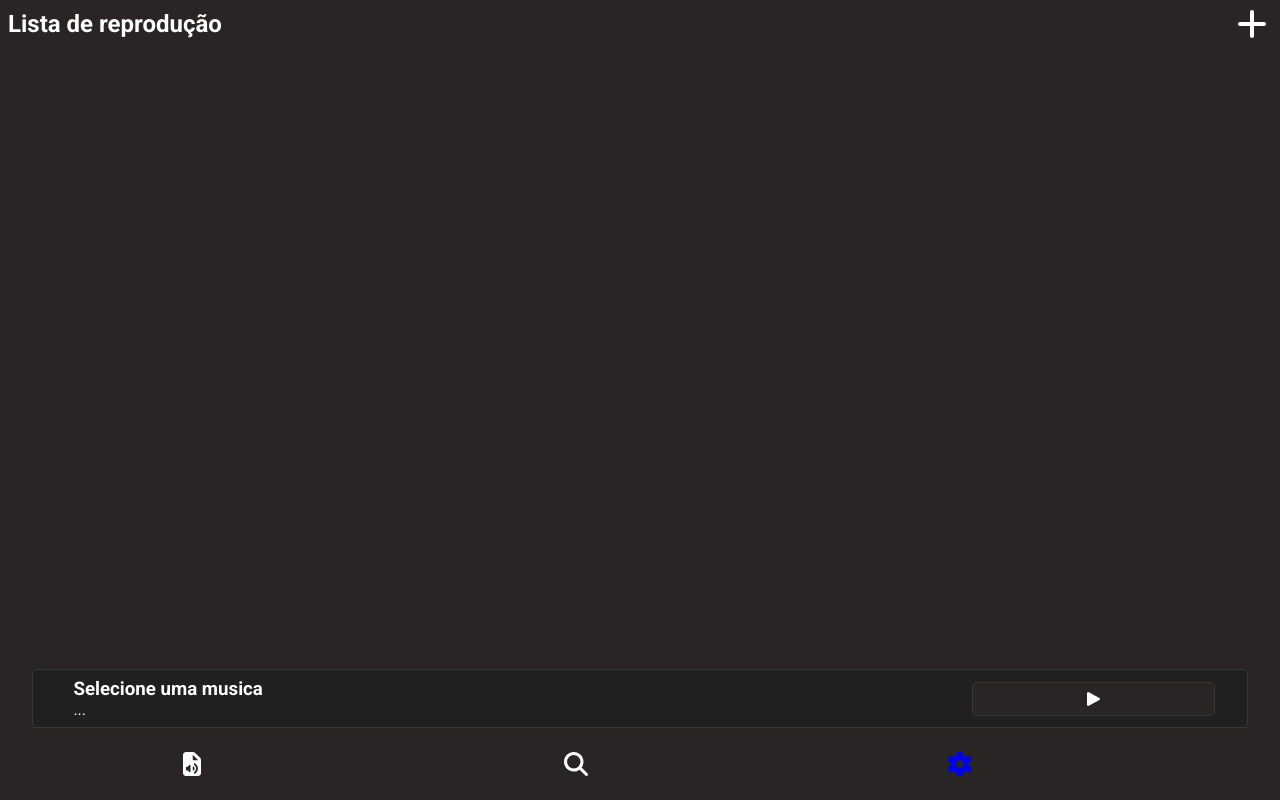
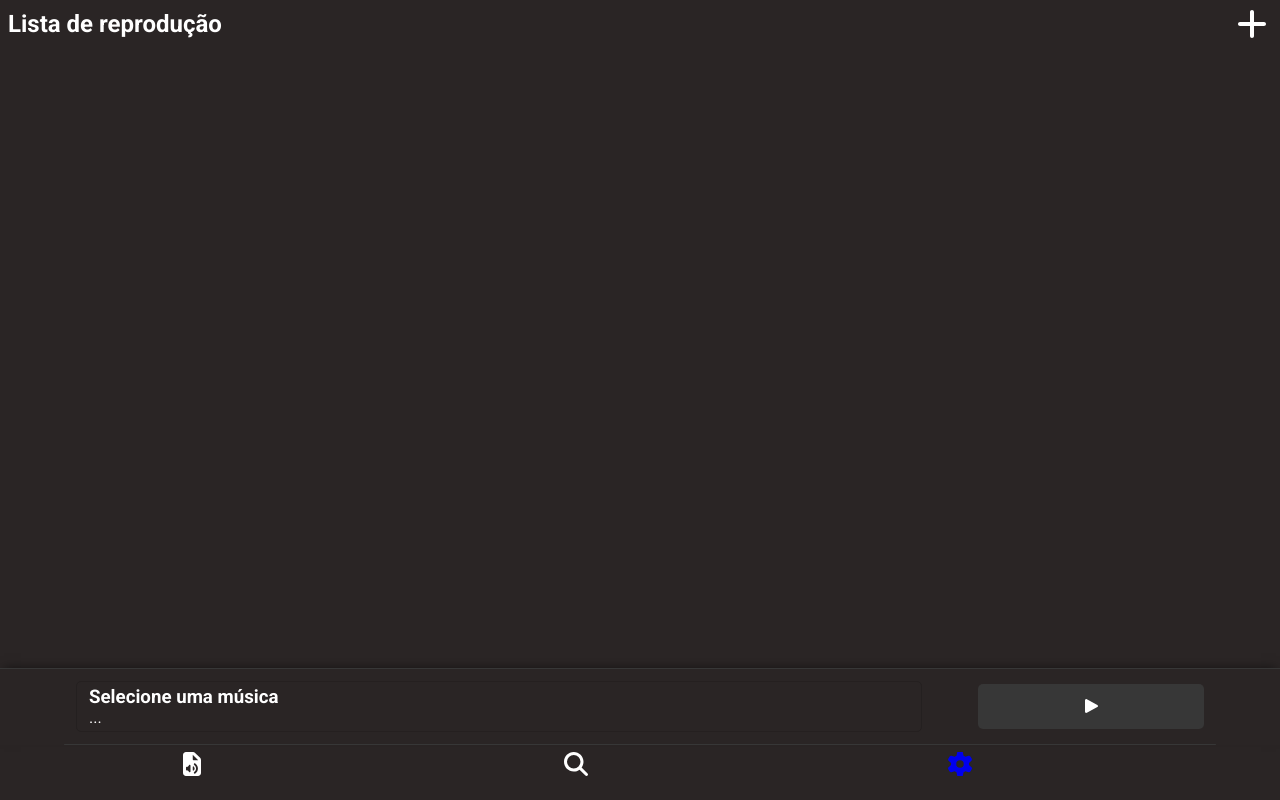
Before and after one commit to Frm2003/mp3-player, a React (Vite) app: page / in a window 1280 px wide. Built offline with nearby package versions, Linux system fonts and the light colour scheme.

Commit message:
revisão no visual da barra de informações da musica

```diff
--- a/src/components/PlayerControl/index.tsx
+++ b/src/components/PlayerControl/index.tsx
@@ -6,8 +6,9 @@ import {
 import { FontAwesomeIcon } from '@fortawesome/react-fontawesome';
 import { usePlayerContext } from '../../contexts/playerContext';
 
-import style from './styles/style.module.css';
 import { useEffect, useRef } from 'react';
+
+import './styles/style.css';
 
 function ProgressBar() {
     const { state } = usePlayerContext();
@@ -33,8 +34,8 @@ function ProgressBar() {
     }, [audio]);
 
     return (
-        <div className={style.progress}>
-            <div ref={progressRef} className={style.actualProgress}></div>
+        <div className='progress'>
+            <div ref={progressRef} className={'actualProgress'}></div>
         </div>
     );
 }
@@ -67,26 +68,17 @@ export default function PlayerControl() {
     const toggleAudio: () => void = estado != 'paused' ? pause : play;
 
     return (
-        <section className={style.layout}>
+        <section className={'playerControl'}>
             <article>
-                <div className={style.main}>
-                    <div className={style.title}>
-                        <h3>{infoMusica?.nome || 'Selecione uma musica'}</h3>
-                        <span>{infoMusica?.artista || '...'}</span>
-                    </div>
-                    <div className={style.icon} onClick={toggleAudio}>
-                        <FontAwesomeIcon icon={icone} size={'1x'} />
-                    </div>
+                <div className={'info'}>
+                    <h3>{infoMusica?.nome || 'Selecione uma música'}</h3>
+                    <span>{infoMusica?.artista || '...'}</span>
                 </div>
-                <ProgressBar />
+                <div className={'btn'} onClick={toggleAudio}>
+                    <FontAwesomeIcon icon={icone} />
+                </div>
             </article>
+            <ProgressBar />
         </section>
     );
 }
-
-/*
-    <div className={style.btn} onClick={toggleAudio}>
-                    <FontAwesomeIcon icon={icone} size={'2x'} />
-                </div>
-                <ProgressBar />
-*/
--- /dev/null
+++ b/src/components/PlayerControl/styles/style.css
@@ -0,0 +1,66 @@
+.playerControl {
+    border-top: 1px solid var(--main-border-color);
+    box-shadow: 0 -4px 10px -4px rgba(0, 0, 0, 0.5);
+}
+
+.playerControl article {
+    align-items: center;
+    display: flex;
+    margin: auto;
+    padding: .75em;
+    width: 90%;
+}
+
+.playerControl article .info {
+    border: 1px solid rgba(0, 0, 0, .125);
+    border-radius: 5px;
+    opacity: 1;
+    overflow-x: auto;
+    padding: .25em .75em;
+    transform: translateY(0);
+    transition: all .25s;
+}
+
+.playerControl article .info:active {
+    box-shadow: inset 0 0 10px rgba(0, 0, 0, .5);
+    opacity: .5;
+    transform: translateY(2px);
+}
+
+.playerControl article .info * {
+    display: block;
+    white-space: nowrap;
+    width: 100%;
+}
+
+.playerControl article .info {
+    float: left;
+    width: 75%;
+    margin-right: 5%;
+}
+
+.playerControl article .btn {
+    background: var(--main-border-color);
+    border-radius: 5px;
+    padding: .8em .5em;
+    text-align: center;
+    width: 20%;
+}
+
+/* BARRA DE PROGRESSO */
+.progress {
+    background: var(--main-border-color);
+    border-radius: 5px;
+    height: 1px;
+    margin: auto;
+    position: relative;
+    overflow: hidden;
+    width: 90%;
+}
+
+.actualProgress {
+    background: darkgreen;
+    height: 100%;
+    width: 0%;
+    transition: width 0.05s linear;
+}
--- a/src/components/PlayerControl/styles/style.module.css
+++ /dev/null
@@ -1,60 +0,0 @@
-.layout {
-    bottom: 72px;
-    position: absolute;
-    width: 100%;
-}
-
-.layout article {
-    background: var(--secondary-background-color);
-    border: 1px solid var(--main-border-color);
-    border-bottom: none;
-    border-radius: 5px;
-    margin: auto;
-    width: 95%;
-}
-
-.layout article .main {
-    align-items: center;
-    display: flex;
-    justify-content: space-evenly;
-}
-
-.layout article .title {
-    overflow-x: auto;
-    padding: .5em;
-    width: 72%;
-}
-
-.layout article .title * {
-    display: block;
-    white-space: nowrap;
-    width: 100%;
-}
-
-.layout article .icon {
-    align-items: center;
-    background: var(--primary-background-color);
-    border: 1px solid var(--main-border-color);
-    border-radius: 5px;
-    display: flex;
-    justify-content: center;
-    padding: .5em 1.5em;
-    width: 20%;
-}
-
-/* BARRA DE PROGRESSO */
-.layout .progress {
-    background: var(--main-border-color);
-    border-radius: 5px;
-    height: 1px;
-    position: relative;
-    overflow: hidden;
-    width: 100%;
-}
-
-.layout .actualProgress {
-    background: darkgreen;
-    height: 100%;
-    width: 0%;
-    transition: width 0.05s linear;
-}
```
